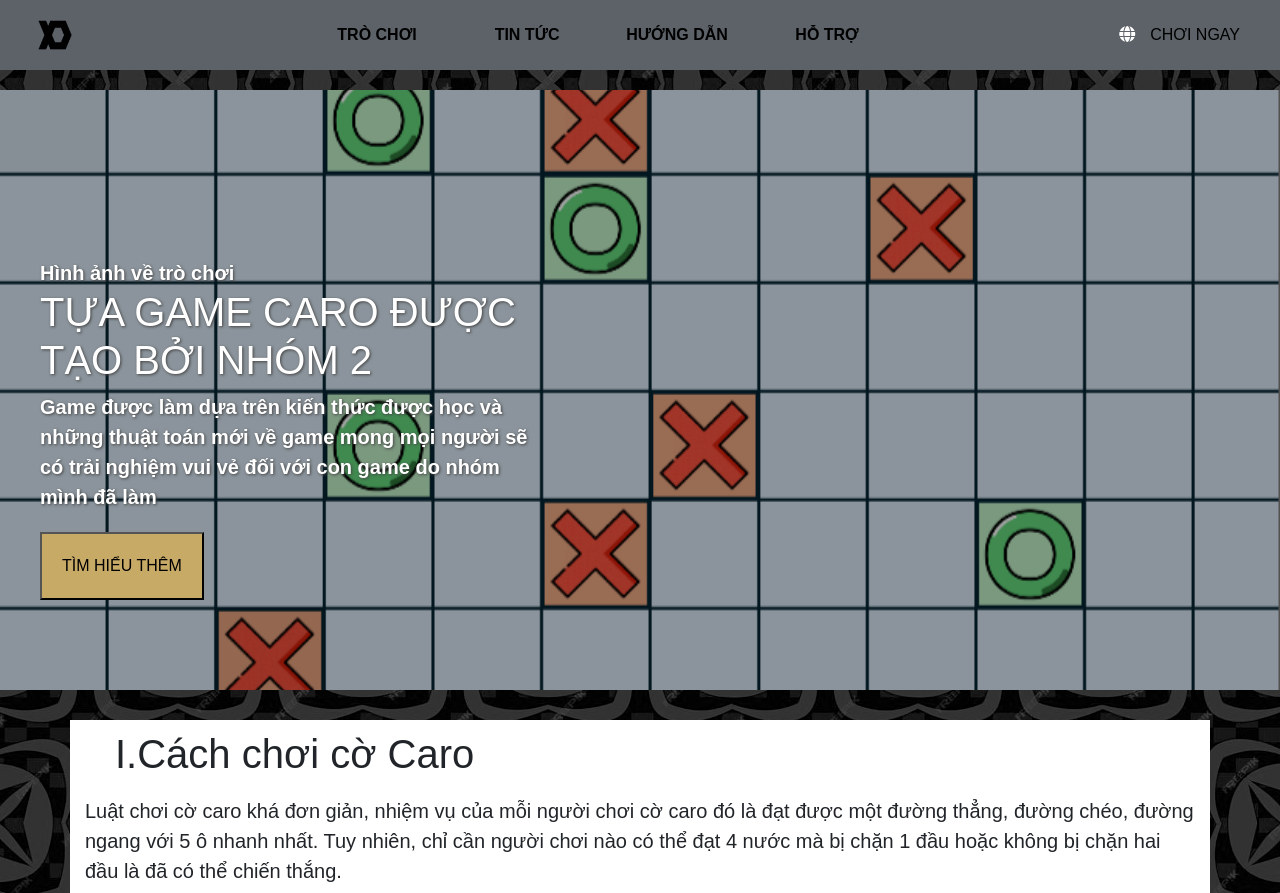
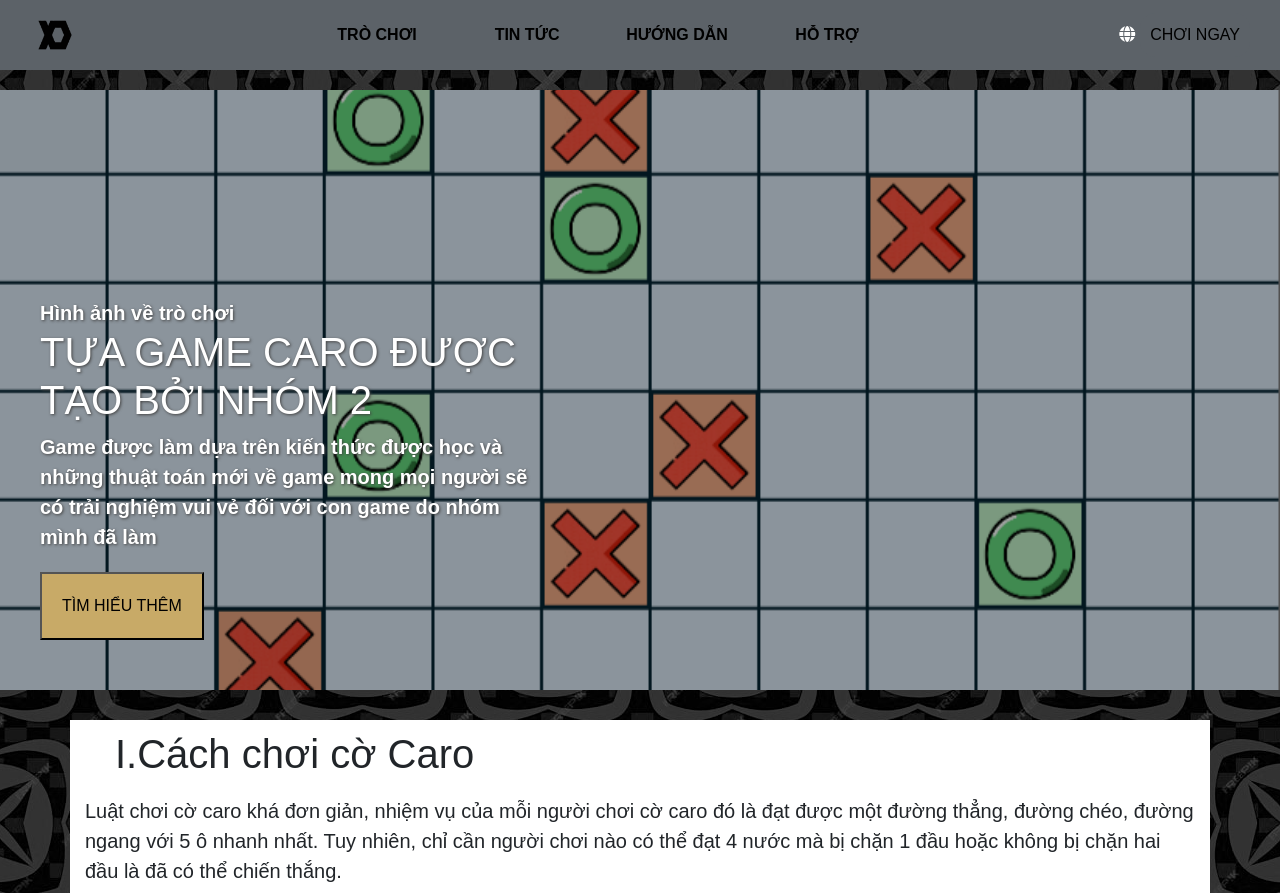
Before and after one commit to duykhanh8386/dayroi, a plain HTML site: page index.html in a window 1280 px wide. Shown: the top 893 px of the page. Drawn offline with nearby package versions, Linux system fonts and the light colour scheme.

Commit message:
Update trochoi.css

```diff
--- a/trochoi.css
+++ b/trochoi.css
@@ -94,7 +94,7 @@
 }
 .para{
     position: absolute;
-    bottom: 200px;
+    bottom: 20%;
     width: 40%;
     margin: 40px;
     margin-bottom: 0;
```
